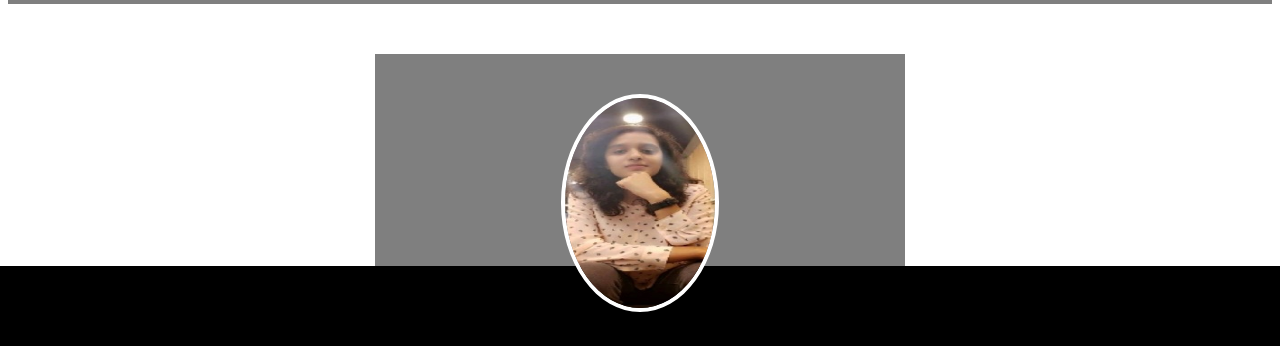
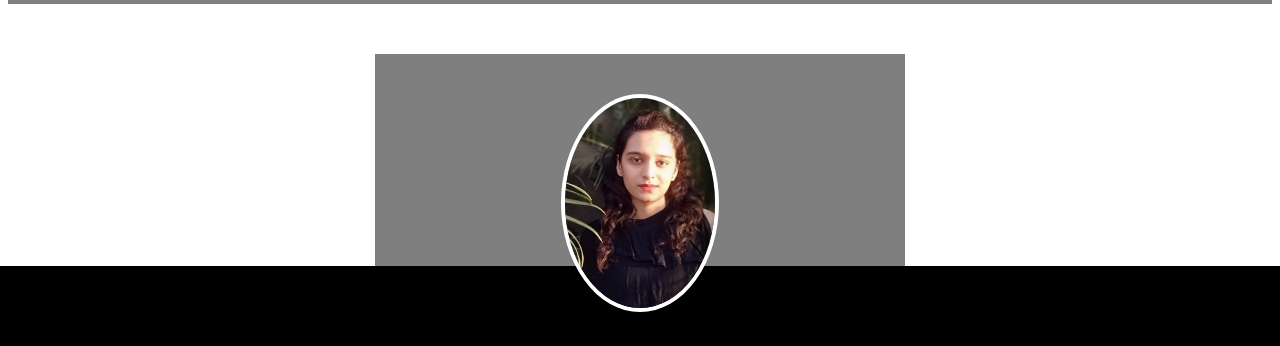
Before and after one commit to shrutijpatel/profile-website, a plain HTML site: page index.html in a window 1280 px wide. Shown: the part 54-400 px from the top of the page. Drawn offline with Linux system fonts and the light colour scheme.

Commit message:
My Profile Page

```diff
--- a/index.html
+++ b/index.html
@@ -22,7 +22,7 @@
 <!--About Me Section-->
     <section class="about-me">
         <div class="prof-box">
-            <img src="image/image.jpg" class="prof-pic">
+            <img src="image/shruti.jpg" class="prof-pic">
             <h1>Shruti Patel</h1>
             <p> Hello! I'm from Maharashtra, India. Currently Pursuing B.tech and in third year of my college.I'm skilled with Java and Python. And my current goal is learning MERN Stack technology.</p>
             <div class="social">
```
Also changed, not shown: image/shruti.jpg (added), image/shruti1.jpg (added).
